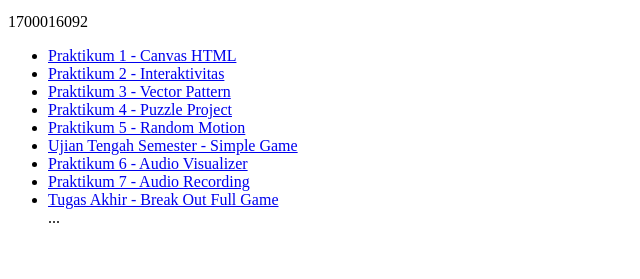
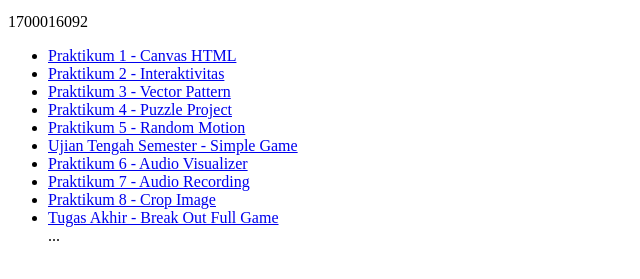
Before and after one commit to arismargo10/mulonprak, a plain HTML site: page index.html in a window 1280 px wide. Shown: the part 87-366 px from the top of the page, without its empty margins (0-640 px from the left). Drawn offline with Linux system fonts and the light colour scheme.

Commit message:
Update index.html

```diff
--- a/index.html
+++ b/index.html
@@ -16,6 +16,7 @@
 			<li><a href="uts/index.html">Ujian Tengah Semester - Simple Game</a></li>
 			<li><a href="praktikum_6_1700016092.html">Praktikum 6 - Audio Visualizer</a></li>
 			<li><a href="praktikum_7_1700016092.html">Praktikum 7 - Audio Recording</a></li>
+			<li><a href="praktikum_8_1700016092.html">Praktikum 8 - Crop Image</a></li>
 			<li><a href="BreakOut-Game/index.html">Tugas Akhir - Break Out Full Game</a></li>
 			...
 		</ul>
```
